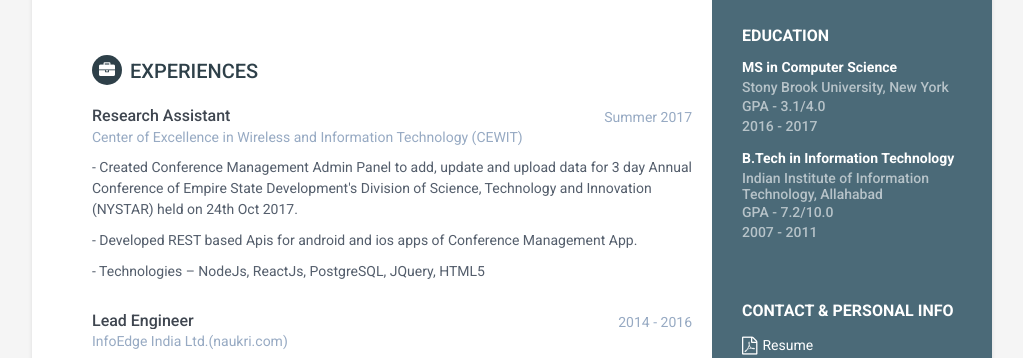
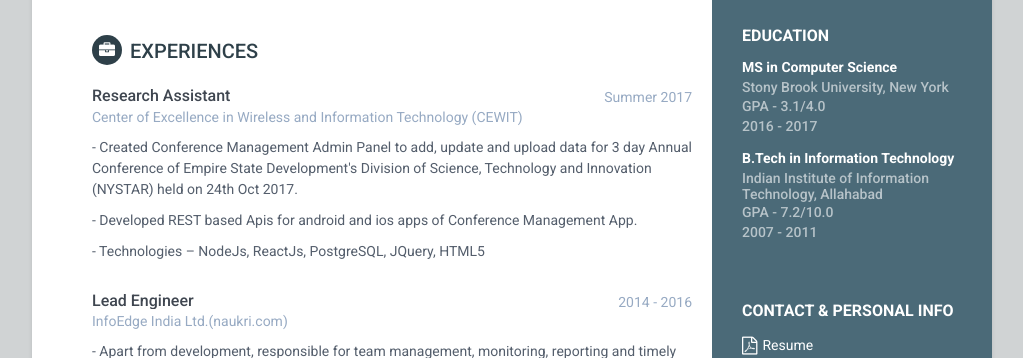
Before and after one commit to sandeep-sunia/sandeep-sunia.github.io, a plain HTML site: page index.html in a window 1280 px wide. Shown: the part 268-626 px from the top of the page, without its empty margins (128-1151 px from the left). Drawn offline with Linux system fonts and the light colour scheme.

Commit message:
changes
changes

```diff
--- a/index.html
+++ b/index.html
@@ -10,7 +10,7 @@
     <meta name="viewport" content="width=device-width, initial-scale=1.0">
     <meta name="description" content="Homepage for Sandeep Sunia">
     <meta name="author" content="Sandeep Sunia">
-    <!-- <link rel="shortcut icon" href="favicon.ico">  -->
+    <link rel="shortcut icon" href="new.jfif">
     <link href='https://fonts.googleapis.com/css?family=Roboto:400,500,400italic,300italic,300,500italic,700,700italic,900,900italic' rel='stylesheet' type='text/css'>
     <!-- Global CSS -->
     <link rel="stylesheet" href="assets/plugins/bootstrap/css/bootstrap.min.css">
@@ -26,8 +26,9 @@
     <![endif]-->
 </head>
 
-<body>
-    <div class="wrapper">
+<body style="background-color:#D0D3D4">
+
+	<div class="wrapper">
         <div class="sidebar-wrapper">
             <div class="profile-container">
                 <img class="profile" src="assets/images/profile.jpg" alt="" height="80"/>
@@ -99,8 +100,6 @@
 				<a href="#course" style="padding:10px">Courses</a>
 			</header>
 			-->
-
-			</br>
 
 			<section class="section summary-section" id="prof">
                 <h2 class="section-title"><i class="fa fa-user"></i>Career Profile</h2>
```
Also changed, not shown: cool_guy.png (added), download (2).png (added), download.png (added), guy.png (added), images.png (added), new.jfif (added), work.png (added).
